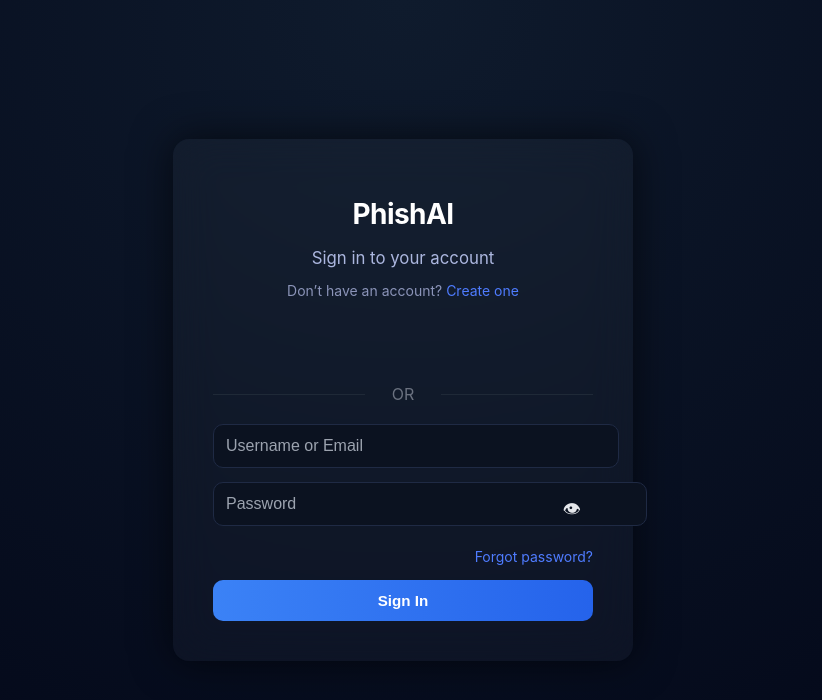
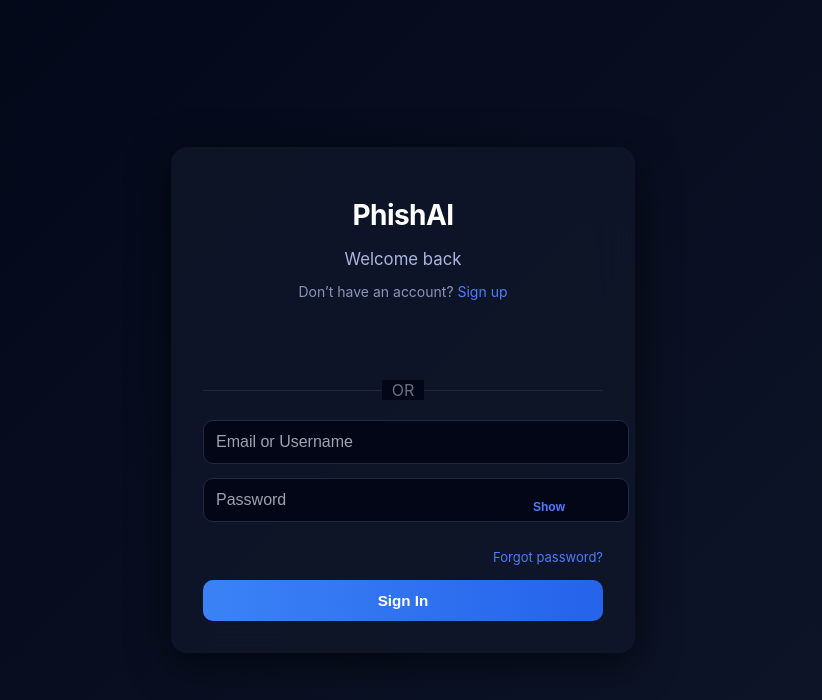
Before and after one commit to Somrik01/PhishAI, a React app in the folder frontend/: page /login in a window 1280 px wide. Shown: the top 700 px of the page, without its empty margins (237-1059 px from the left). Built offline with nearby package versions, Linux system fonts and the light colour scheme; no server answers; the HTML template or start-up script is replaced by a standard one.

Commit message:
Fixed minor issues

```diff
--- a/frontend/src/pages/Login.css
+++ b/frontend/src/pages/Login.css
@@ -1,36 +1,39 @@
 .auth-container {
   min-height: 100vh;
-  background: radial-gradient(circle at top, #0f1b2d, #020617);
+  background: linear-gradient(135deg, #020617, #0f172a);
   display: flex;
   align-items: center;
   justify-content: center;
 }
 
 .auth-card {
-  width: 380px;
-  background: rgba(255,255,255,0.03);
+  width: 100%;
+  max-width: 400px;
+  padding: 32px;
+  border-radius: 16px;
+  background: rgba(15, 23, 42, 0.8);
   backdrop-filter: blur(20px);
-  padding: 40px;
-  border-radius: 16px;
-  box-shadow: 0 0 40px rgba(0,0,0,0.6);
-  text-align: center;
+  box-shadow: 0 10px 40px rgba(0,0,0,0.6);
 }
 
 .logo {
+  text-align: center;
+  font-size: 28px;
   color: white;
-  font-size: 28px;
-  margin-bottom: 6px;
+  margin-bottom: 8px;
 }
 
 .subtitle {
+  text-align: center;
   color: #cbd5f5;
-  margin-bottom: 6px;
+  margin-bottom: 4px;
 }
 
 .muted {
+  text-align: center;
   font-size: 14px;
   color: #8b94b8;
-  margin-bottom: 25px;
+  margin-bottom: 20px;
 }
 
 .muted span {
@@ -38,71 +41,78 @@
   cursor: pointer;
 }
 
-.social {
+.google-wrapper {
   width: 100%;
-  background: #0b1220;
-  color: white;
-  border: 1px solid #1f2a44;
-  padding: 12px;
-  border-radius: 10px;
-  display: flex;
-  align-items: center;
-  gap: 12px;
-  justify-content: center;
-  cursor: pointer;
-  transition: 0.2s;
+  margin-bottom: 20px;
 }
 
-.social:hover {
-  background: #111a33;
-}
-
-.social img {
-  width: 20px;
+/* FORCE GOOGLE BUTTON FULL WIDTH */
+.google-wrapper div {
+  width: 100% !important;
 }
 
 .divider {
+  text-align: center;
   margin: 20px 0;
   color: #6b7280;
   position: relative;
 }
 
-.divider::before,
-.divider::after {
-  content: "";
-  height: 1px;
-  width: 40%;
-  background: #1f2937;
-  position: absolute;
-  top: 50%;
+.divider span {
+  background: #020617;
+  padding: 0 10px;
 }
 
-.divider::before { left: 0; }
-.divider::after { right: 0; }
+.divider::before {
+  content: "";
+  position: absolute;
+  width: 100%;
+  height: 1px;
+  background: #1f2937;
+  top: 50%;
+  left: 0;
+  z-index: -1;
+}
 
-form input {
+.input {
   width: 100%;
   padding: 12px;
-  margin-bottom: 14px;
   border-radius: 10px;
-  background: #0b1220;
+  background: #020617;
   border: 1px solid #1f2a44;
   color: white;
+  margin-bottom: 14px;
 }
 
-form input:focus {
+.input:focus {
+  border-color: #4f7cff;
   outline: none;
-  border-color: #4f7cff;
+}
+
+.password-box {
+  position: relative;
+}
+
+.eye-btn {
+  position: absolute;
+  right: 10px;
+  top: 50%;
+  transform: translateY(-50%);
+  background: none;
+  border: none;
+  color: #4f7cff;
+  cursor: pointer;
+  font-size: 12px;
 }
 
 .primary {
   width: 100%;
   padding: 12px;
+  border-radius: 10px;
   background: linear-gradient(90deg, #3b82f6, #2563eb);
   border: none;
-  border-radius: 10px;
   color: white;
-  font-weight: bold;
+  font-weight: 600;
   cursor: pointer;
 }
 
@@ -119,66 +129,18 @@ form input:focus {
   margin-bottom: 15px;
 }
 
-.google-wrapper {
-  display: flex;
-  justify-content: center;
-  margin-bottom: 20px;
-}
-
-.password-box {
-  position: relative;
-}
-
-.password-box input {
-  width: 100%;
-  padding-right: 40px;
-}
-
-.password-box span {
-  position: absolute;
-  right: 12px;
-  top: 50%;
-  transform: translateY(-50%);
-  cursor: pointer;
-  font-size: 18px;
-}
-
 .forgot {
   text-align: right;
+  font-size: 13px;
   color: #4f7cff;
   cursor: pointer;
-  font-size: 14px;
-  margin-top: 8px;
   margin-bottom: 15px;
 }
 
-input {
-  width: 100%;
-  padding: 12px;
-  border-radius: 10px;
-  border: none;
-  margin-bottom: 15px;
-}
-
-/* HINT */
-.hint {
-  font-size: 12px;
-  color: #9aa4b2;
-  margin-bottom: 12px;
-}
-
-/* MOBILE RESPONSIVE */
+/* MOBILE */
 @media (max-width: 500px) {
   .auth-card {
-    width: 90%;
+    margin: 10px;
     padding: 20px;
   }
-
-  input {
-    font-size: 14px;
-  }
-
-  button {
-    font-size: 14px;
-  }
 }
--- a/frontend/src/pages/Login.jsx
+++ b/frontend/src/pages/Login.jsx
@@ -52,22 +52,23 @@ export default function Login() {
       <h1 className="logo">PhishAI</h1>
 
       <p className="subtitle">
-          {isRegister ? "Create account" : "Sign in to your account"}
+        {isRegister ? "Create your account" : "Welcome back"}
       </p>
 
       <p className="muted">
         {isRegister ? (
           <>Already have an account? <span onClick={() => setIsRegister(false)}>Login</span></>
         ) : (
-            <>Don’t have an account? <span onClick={() => setIsRegister(true)}>Create one</span></>
+          <>Don’t have an account? <span onClick={() => setIsRegister(true)}>Sign up</span></>
         )}
       </p>
 
       {error && <div className="auth-error">{error}</div>}
 
-        {/* FIXED GOOGLE BUTTON */}
+      {/* FULL WIDTH GOOGLE BUTTON */}
       <div className="google-wrapper">
         <GoogleLogin
+          width="100%"
           onSuccess={async (res) => {
             const r = await fetch(`${API_BASE}/auth/google`, {
               method: "POST",
@@ -82,28 +83,34 @@ export default function Login() {
         />
       </div>
 
-        <div className="divider">OR</div>
+      <div className="divider"><span>OR</span></div>
 
       <form onSubmit={handleSubmit}>
+
         <input
-            placeholder="Username or Email"
+          className="input"
+          placeholder="Email or Username"
           value={username}
           onChange={(e) => setUsername(e.target.value)}
           required
         />
 
-          {/* PASSWORD WITH EYE FIX */}
         <div className="password-box">
           <input
+            className="input"
             type={showPassword ? "text" : "password"}
             placeholder="Password"
             value={password}
             onChange={(e) => setPassword(e.target.value)}
             required
           />
-            <span onClick={() => setShowPassword(!showPassword)}>
-              {showPassword ? "🙈" : "👁"}
-            </span>
+          <button
+            type="button"
+            className="eye-btn"
+            onClick={() => setShowPassword(!showPassword)}
+          >
+            {showPassword ? "Hide" : "Show"}
+          </button>
         </div>
 
         {!isRegister && (
@@ -113,9 +120,10 @@ export default function Login() {
         )}
 
         <button className="primary" disabled={loading}>
-            {loading ? "Loading..." : isRegister ? "Create Account" : "Sign In"}
+          {loading ? "Please wait..." : isRegister ? "Create Account" : "Sign In"}
         </button>
       </form>
+
     </div>
   </div>
 );
```
Lines whose indentation alone changed are shown as unchanged.
